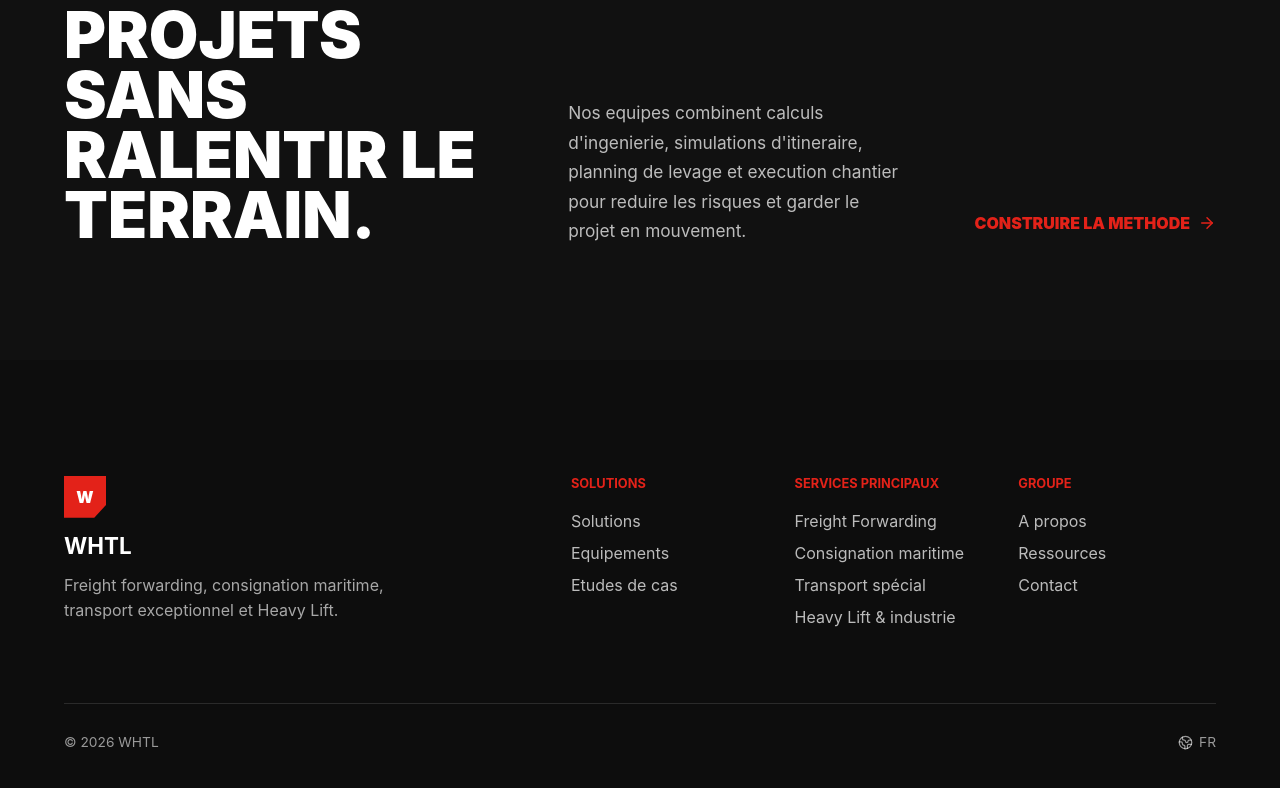
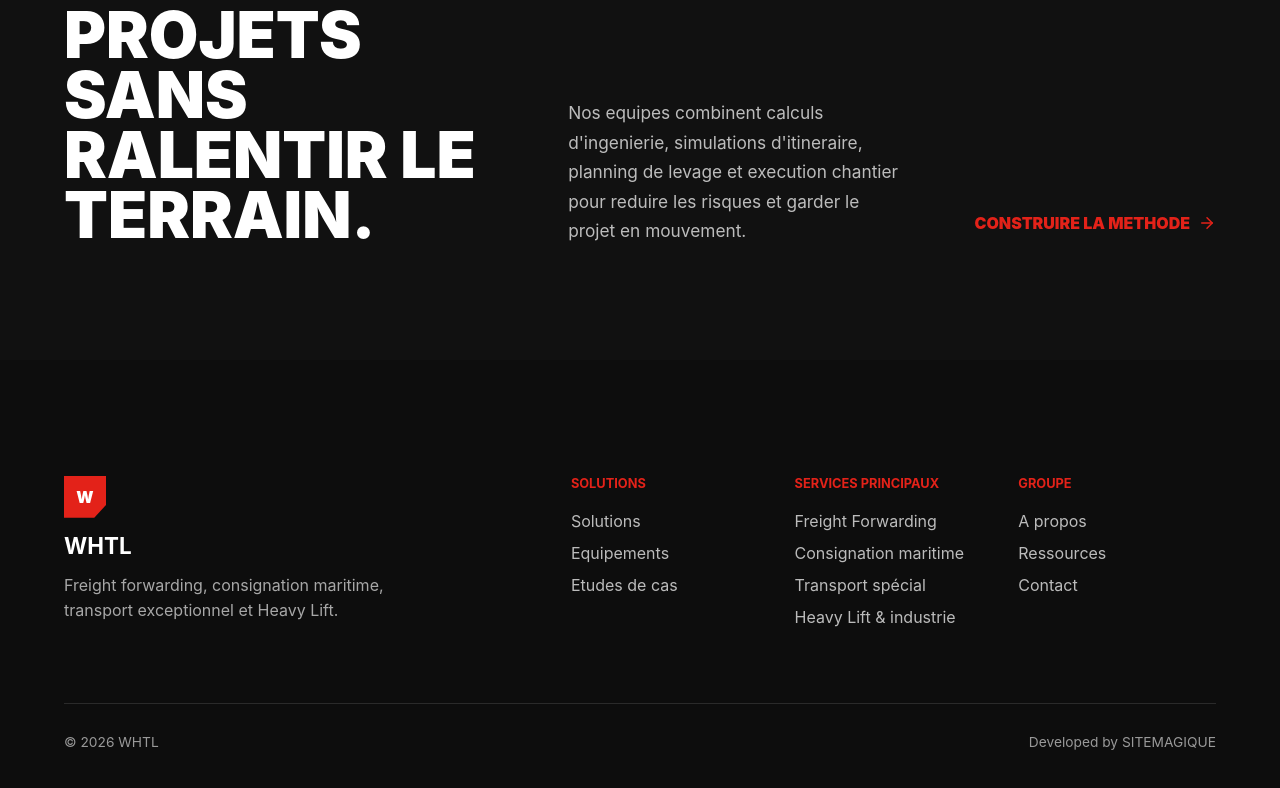
Before and after one commit to RENOLIX/mamiabat.github.io, a React (Vite) app: page / in a window 1280 px wide. Shown: the part 10458-11246 px from the top of the page. Built offline with nearby package versions, Linux system fonts and the light colour scheme.

Commit message:
Update footer developer credit

```diff
--- a/src/App.tsx
+++ b/src/App.tsx
@@ -4,7 +4,6 @@ import {
   ChevronLeft,
   ChevronRight,
   Factory,
-  Globe2,
   Mail,
   Menu,
   MoveRight,
@@ -1383,10 +1382,7 @@ function Footer({ navigate }: { navigate: (path: string) => void }) {
       </div>
       <div className="footer-bottom">
         <span>© 2026 WHTL</span>
-        <span>
-          <Globe2 size={15} />
-          FR
-        </span>
+        <span>Developed by SITEMAGIQUE</span>
       </div>
     </footer>
   );
```
